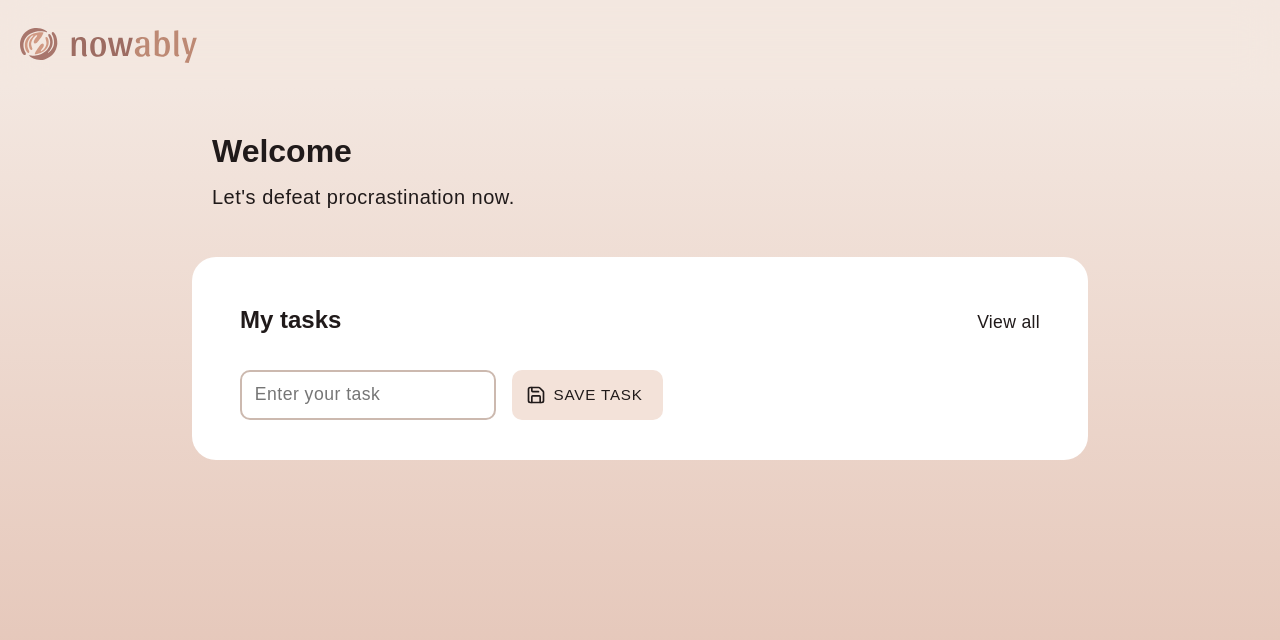
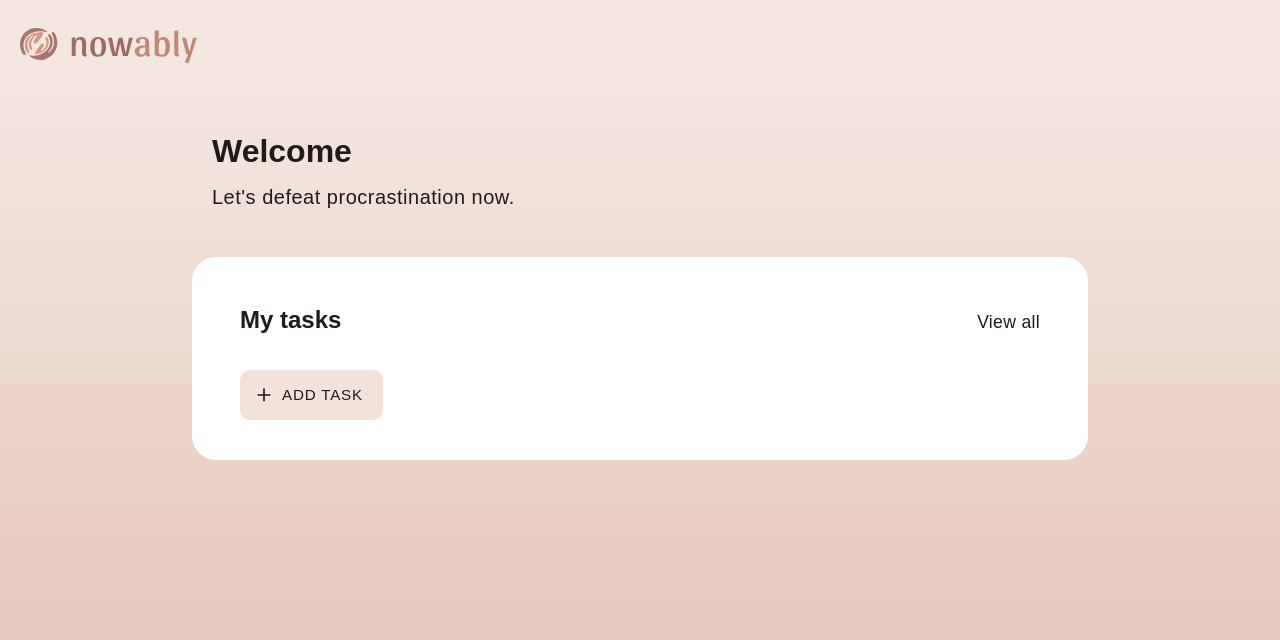
Before and after one commit to franzi-fk/nowably, a Vue app: page / in a window 1280 px wide. Shown: the top 640 px of the page. Built offline with nearby package versions, Linux system fonts and the light colour scheme; a web font is replaced by a local one.

Commit message:
feat: better task creation

```diff
--- a/src/components/TaskList.vue
+++ b/src/components/TaskList.vue
@@ -61,15 +61,34 @@
       </div>
     </div>
     <div class="create-new-task-container">
-      <!-- <SolidButton type="icon-text" text="Create new task" icon="plus" id="btn-create-new-task" /> -->
-      <form class="form-create-new-task" @submit.prevent="saveNewTask">
+      <SolidButton
+        v-show="!creatingTask"
+        type="icon-text"
+        text="Add task"
+        icon="plus"
+        id="btn-create-new-task"
+        @click="startCreatingTask()"
+      />
+      <form class="form-create-new-task" @submit.prevent="saveNewTask" v-show="creatingTask">
         <InputText
+          ref="newTaskInput"
           id="new-task"
           name="new-task"
           v-model="inpNewTask"
           placeholder="Enter your task"
+          @keydown.enter.prevent="saveNewTask"
+          @keydown.esc.prevent="creatingTask = false"
         />
-        <SolidButton type="icon-text" text="Save task" icon="save" />
+        <div class="form-actions">
+          <SolidButton
+            type="icon-text"
+            icon="x"
+            text="Cancel"
+            backgroundColor="var(--secondary)"
+            @click="cancelCreatingTask()"
+          />
+          <SolidButton type="icon-text" text="Add task" icon="plus" submit />
+        </div>
       </form>
     </div>
     <!-- Snackbar -->
@@ -117,6 +136,7 @@ export default {
       ],
       editingTaskId: null,
       editableDescription: '',
+      creatingTask: false,
       inpNewTask: '',
       tasks: [],
       expandedRow: null, // stores the ID of the currently expanded row
@@ -164,7 +184,7 @@ export default {
       )
 
       if (isDuplicate) {
-        this.showSnackbar('Description already exists', 'warning')
+        this.showSnackbar('Task already exists', 'warning')
 
         // Ensure the input field regains focus using nextTick
         this.$nextTick(() => {
@@ -258,6 +278,23 @@ export default {
     updateLocalStorage() {
       localStorage.setItem('tasks', JSON.stringify(this.tasks))
     },
+    focusInput(inputElement) {
+      this.$nextTick(() => {
+        inputElement?.focusInput()
+      })
+    },
+    startCreatingTask() {
+      this.creatingTask = true
+      this.$nextTick(() => {
+        if (this.creatingTask === true) {
+          this.focusInput(this.$refs.newTaskInput)
+        }
+      })
+    },
+    cancelCreatingTask() {
+      this.creatingTask = false
+      this.inpNewTask = '' // Reset the task input field if needed
+    },
     saveNewTask() {
       const newTaskDesc = this.inpNewTask.trim() // Removes spaces from input value
 
@@ -269,7 +306,9 @@ export default {
 
       // Check if user tries to add a duplicate (case-insensitive)
       if (this.tasks.some((task) => task.description.toLowerCase() === newTaskDesc.toLowerCase())) {
-        this.inpNewTask = '' // clear input field
+        this.showSnackbar('Task already exists', 'warning')
+        // Ensure the input field regains focus using nextTick
+        this.focusInput(this.$refs.newTaskInput)
         return
       }
 
@@ -280,6 +319,7 @@ export default {
         doneState: false,
       })
       this.inpNewTask = '' // clear input field
+      this.focusInput(this.$refs.newTaskInput)
       this.updateLocalStorage()
     },
     showSnackbar(text, variant) {
@@ -378,11 +418,9 @@ export default {
 
 .create-new-task-container {
   width: 100%;
-  padding-inline: 20px;
-}
-
-.create-new-task-container button {
-  width: 100%;
+  padding-inline: 1.25rem;
+  display: flex;
+  flex-direction: row;
 }
 
 .rotated {
@@ -396,24 +434,32 @@ export default {
 }
 
 .form-create-new-task {
+  width: 100%;
+  display: flex;
+  flex-direction: column;
+  gap: 1rem;
+}
+
+.form-actions {
   display: flex;
   flex-direction: row;
   gap: 1rem;
+}
+
+.form-actions {
+  display: grid;
+  grid-template-columns: auto 1fr;
+  gap: 1rem;
+}
+
+#btn-create-new-task {
+  width: 100%;
 }
 
 /*_________________________________________________________________________*/
 
 /* Small devices (landscape phones, 576px and up) */
 @media (min-width: 576px) {
-  .create-new-task-container {
-    width: auto;
-    padding-inline: 3rem;
-  }
-
-  .create-new-task-container button {
-    width: auto;
-  }
-
   .task-actions a {
     display: flex;
     flex-grow: 0;
@@ -457,6 +503,20 @@ export default {
   .task-list-header {
     padding-inline: 3rem;
   }
+
+  .create-new-task-container {
+    padding-inline: 3rem;
+  }
+
+  .form-create-new-task {
+    width: 100%;
+    display: grid;
+    grid-template-columns: 1fr auto;
+  }
+
+  #btn-create-new-task {
+    width: auto;
+  }
 }
 
 /* Medium devices (tablets, 768px and up) */
```
